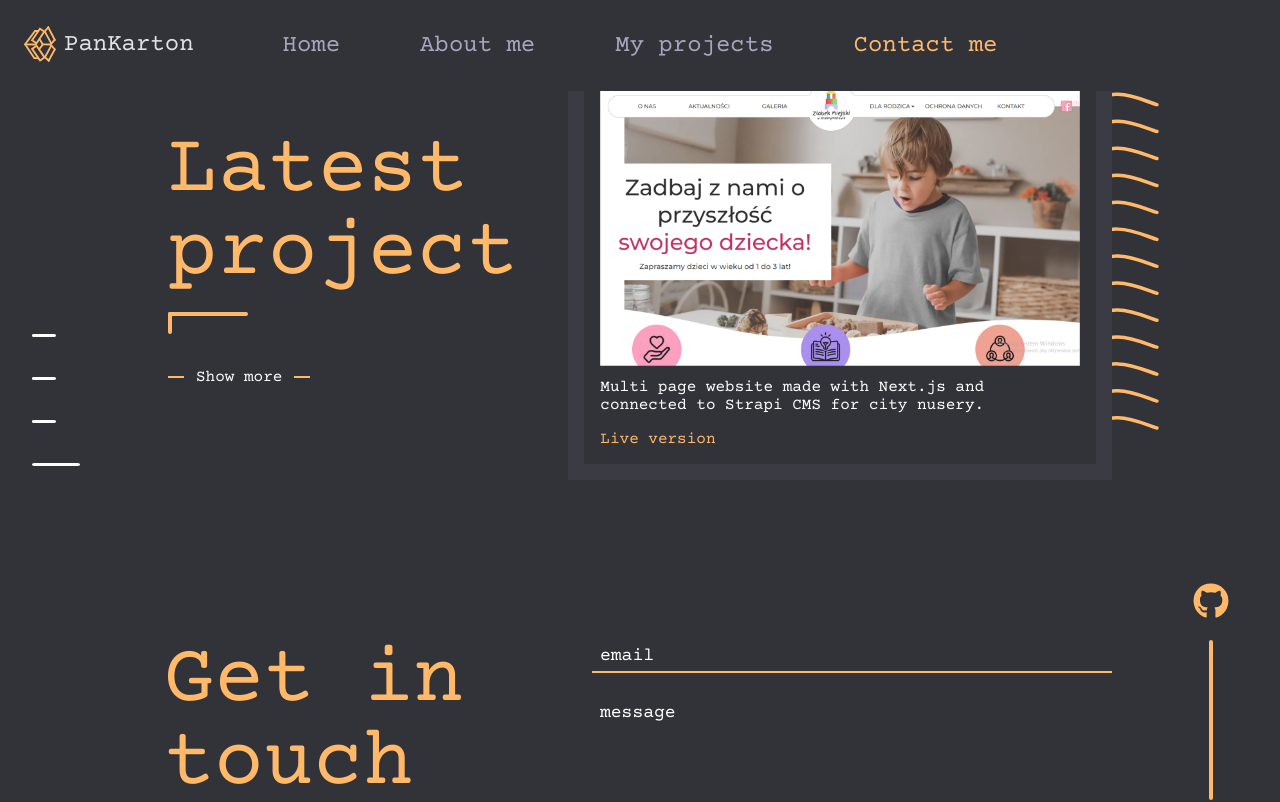
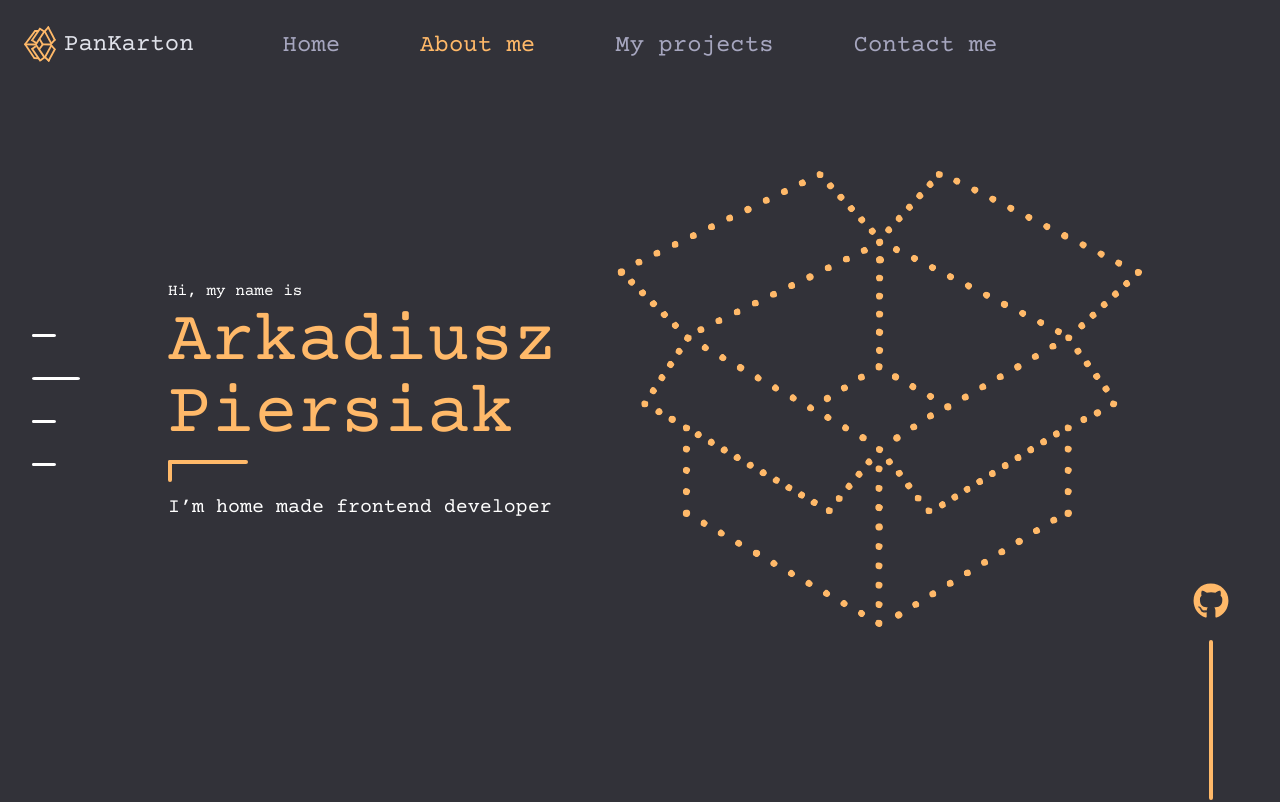
Before and after one commit to PanKarton/PersonalWebsite, a Next.js app: page / in a window 1280 px wide. Shown: the top 802 px of the page. Built offline with nearby package versions, Linux system fonts and the light colour scheme.

Commit message:
feat/added hero img as svg

```diff
--- a/src/modules/MainPage/ContactFormInput/ContactFormInput.tsx
+++ b/src/modules/MainPage/ContactFormInput/ContactFormInput.tsx
@@ -27,6 +27,10 @@ export const ContactFormInput = ({ register }: ContactFormInput) => {
             if (e.target.value) return;
             setIsFocused(false);
           },
+          required: {
+            value: true,
+            message: 'Please provide your email :)',
+          },
           maxLength: {
             value: 52,
             message: 'Reached the maximum email character limit of 52',
--- a/src/modules/MainPage/HelloSection/HelloSection.styles.ts
+++ b/src/modules/MainPage/HelloSection/HelloSection.styles.ts
@@ -103,7 +103,7 @@ export const HeroHeading = styled.h2`
 `;
 
 export const HeroImgWrapper = styled.div`
-  aspect-ratio: 1.2;
+  rotate: -90deg;
 
   div {
     position: relative;
@@ -113,13 +113,14 @@ export const HeroImgWrapper = styled.div`
       top: 50%;
       translate: 0 -50%;
       height: auto;
-      width: min(130%, 29rem);
-      aspect-ratio: 1.2;
+      aspect-ratio: 0.875;
+      width: min(100%, 29rem);
     }
     @media screen and (min-width: 65rem) {
       position: relative;
       margin-left: auto;
       width: 100%;
+      translate: 0 0;
     }
   }
   @media screen and (min-width: 50rem) {
--- a/src/modules/MainPage/HelloSection/HelloSection.tsx
+++ b/src/modules/MainPage/HelloSection/HelloSection.tsx
@@ -1,18 +1,11 @@
 import { MainPageSection } from '@/components/molecules/MainPageSection/MainPageSection';
 import Image from 'next/image';
 import dotsSquare from '../../../public/images/dot-square.svg';
-import heroImg from '../../../public/images/hero-img.png';
+import heroImg from '../../../public/images/hero-img.svg';
 import { LShapeDivider } from '@/components/atoms/LShapeDivider/LShapeDivider';
 import { DottedLine } from '@/modules/MainPage/DottedLine/DottedLine';
 
-import {
-  DotSquareImageWrapper,
-  HeroHeading,
-  HeroImgWrapper,
-  HeroTextWrapper,
-  HeroWrapper,
-  StyledWrapper,
-} from './HelloSection.styles';
+import { DotSquareImageWrapper, HeroHeading, HeroImgWrapper, HeroTextWrapper, HeroWrapper, StyledWrapper } from './HelloSection.styles';
 import { ForwardedRef, forwardRef } from 'react';
 
 export const HelloSection = forwardRef((_, ref: ForwardedRef<HTMLElement>) => {
@@ -30,7 +23,7 @@ export const HelloSection = forwardRef((_, ref: ForwardedRef<HTMLElement>) => {
 
             <HeroImgWrapper>
               <div>
-                <Image src={heroImg} alt="box image bade of dots" fill />
+                <Image src={heroImg} alt="box image made of dots" fill />
               </div>
             </HeroImgWrapper>
           </HeroWrapper>
--- a/src/modules/MainPage/MainPageSectionsWrapper/MainPageSectionsWrapper.tsx
+++ b/src/modules/MainPage/MainPageSectionsWrapper/MainPageSectionsWrapper.tsx
@@ -23,8 +23,8 @@ export const MainPageSectionsWrapper = ({ sectionsRefs, activeSection }: MainPag
 
   return (
     <StyledWrapper>
-      {/* <HelloSection ref={sectionsRefs[0]} /> */}
-      {/* <AboutMeSection ref={sectionsRefs[1]} /> */}
+      <HelloSection ref={sectionsRefs[0]} />
+      <AboutMeSection ref={sectionsRefs[1]} />
       <MyProjectsSection ref={sectionsRefs[2]} />
       <ContactMeSection ref={sectionsRefs[3]} />
       <SideAnchors activeSection={activeSection} ref={sideAnchorsRef} />
```
Also changed, not shown: src/public/images/hero-img.svg (added).
